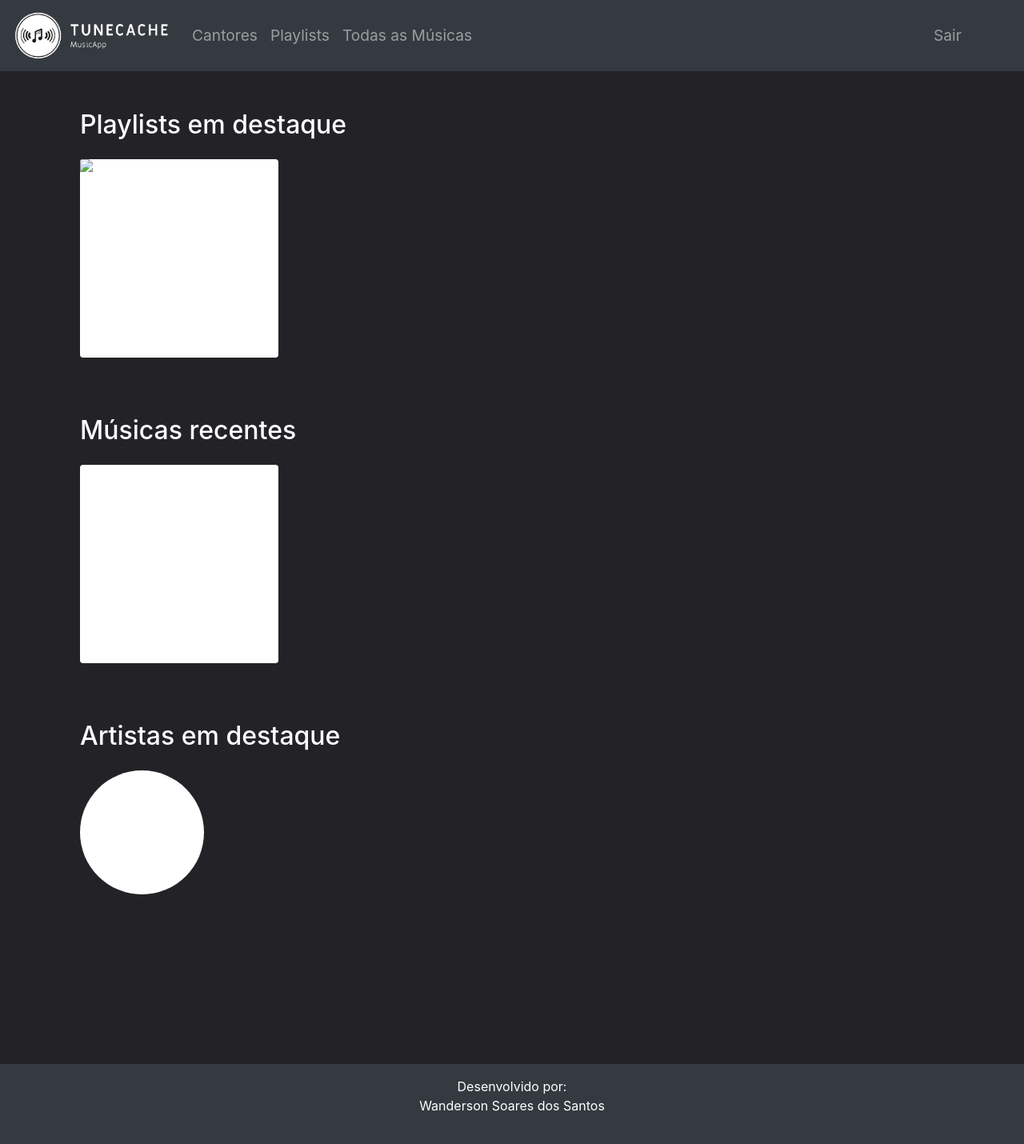
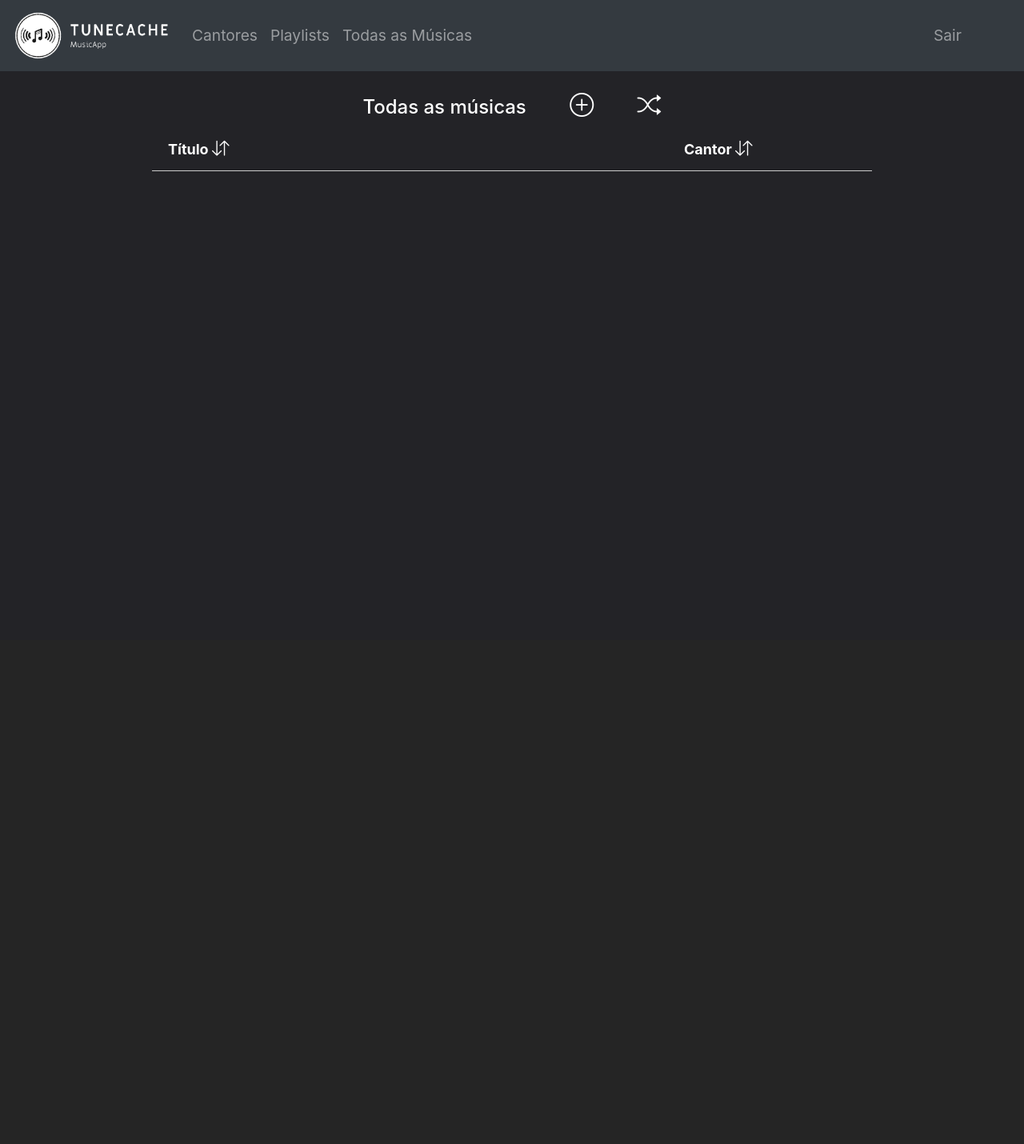
Before and after one commit to wand-CE/tunecache, a Flask app: page / in a window 1280 px wide. Shown: the whole page at 80% size. After the commit the page ends 214 px from the top, so only its background shows below. Run offline with Flask 3, Linux system fonts and the light colour scheme; the visitor is signed in with stand-in values (Sample User, id 1); data that the repository does not hold is empty; parts of the project's set-up code (start-up, migrations or seed data) failed here and were passed over; some libraries are stand-ins or nearby versions.

Commit message:
added function  of shuffle and sort_by

```diff
--- a/website/static/css/all_songs.css
+++ b/website/static/css/all_songs.css
@@ -1,4 +1,4 @@
-ul#musics li {
+ul#musics li[data-target="audio_lista"] {
   width: 900px;
   cursor: pointer;
   background-color: #232327;
@@ -155,7 +155,7 @@ footer {
 }
 
 @media (max-width: 900px) {
-  ul#musics li {
+  ul#musics li[data-target="audio_lista"] {
     width: 100%;
   }
 
@@ -228,3 +228,47 @@ footer {
     width: 100%;
   }
 }
+
+#shuffle_musics {
+  cursor: pointer;
+}
+
+.music_options {
+  position: absolute;
+  width: 100px;
+  display: none;
+  border: 1px solid gray;
+  background-color: white;
+  box-shadow: 2px 2px 5px gray;
+  padding: 0 7px 0 7px;
+  top: 85%;
+  right: 0;
+  z-index: 9999;
+}
+
+.music_options ul {
+  color: black;
+  background-color: white;
+  list-style: none;
+  margin: 0;
+  padding: 0;
+}
+
+.music_options li {
+  margin-bottom: 5px;
+}
+
+.music_options li:last-child {
+  margin-bottom: 0;
+}
+
+.music_options a {
+  text-decoration: none;
+  font-size: 14px;
+}
+
+.music_button {
+  position: relative;
+  border: none;
+  cursor: pointer;
+}
--- a/website/static/js/index.js
+++ b/website/static/js/index.js
@@ -9,7 +9,7 @@ if (!window.location.href.includes("cantores")) {
 var buttons = document.getElementsByClassName("delete_audio");
 
 for (let i = 0; i < buttons.length; i++) {
-  const id = buttons[i].parentElement.id;
+  const id = buttons[i].parentElement.parentElement.parentElement.id;
   buttons[i].addEventListener("click", () => {
     deleteAudio(id);
   });
@@ -20,7 +20,6 @@ function deleteAudio(audioId) {
     method: "POST",
     body: JSON.stringify({ audioId: audioId }),
   }).then((_res) => {
-    console.log(audioId);
     rmAudio = document.querySelector(".audio_lista" + audioId);
     rmAudio.remove();
     var quantidade_musicas = document
@@ -29,6 +28,7 @@ function deleteAudio(audioId) {
     if (quantidade_musicas == 1) {
       document.getElementById("controls").style.display = "none";
     }
+    window.update_music_list();
   });
 }
 
@@ -73,14 +73,13 @@ function addMusic(url, titulo, cantor, playlist) {
       return response.json();
     })
     .then((data) => {
-      console.log("Musica Adicionada");
-      console.log(data);
       if ("added_before" in data) {
         if (data["added_before"] == "YES") {
-          console.log("Já adicionado");
+          console.log("Música já adicionada");
           return "";
         }
       }
+      window.update_music_list();
       // Seleciona o elemento onde o novo elemento será adicionado
       var music_list = document.getElementById("musics");
       // Cria um novo elemento
@@ -93,6 +92,7 @@ function addMusic(url, titulo, cantor, playlist) {
         "flex-row",
         "list-group-item"
       );
+      new_song.dataset.target = "audio_lista";
 
       // Define o conteúdo HTML da div
       new_song.innerHTML = `
@@ -108,12 +108,23 @@ function addMusic(url, titulo, cantor, playlist) {
       src="../static/users/${data["user_id"]}/songs/${data["nome_na_pasta"]}"
       data-info="${data["title"]}|${data["author"]}|${data["thumb"]}"
     ></audio>
-    <button type="button" class="delete_audio close">
-    <span
-    aria-hidden="true"
-    class="bi bi-trash"
-    style="color: white"></span>
-            </button>`;
+    <button
+       type="button"
+       class="music_button close"
+       data-target="{{audio.id}}"
+     >
+       <span
+         aria-hidden="true"
+         class="bi bi-three-dots-vertical"
+         style="color: white"
+       ></span>
+     </button>
+     <div class="music_options">
+       <ul>
+         <li>Editar</li>
+         <li class="delete_audio">Excluir</li>
+       </ul>
+     </div>`;
 
       music_list.appendChild(new_song);
       var songs = document.getElementsByClassName("songs");
@@ -147,8 +158,8 @@ function addData(url, titulo, cantor) {
             for (let i = 0; i < urlsString.length; i++) {
               console.log(urlsString[i]);
               addMusic(urlsString[i], "", "", "YES");
-              console.log("adicionei");
             }
+            console.log("adicionei");
           } else {
             alert("erro ao adicionar músicas");
           }
@@ -182,3 +193,14 @@ window.addEventListener("click", (ev) => {
     }
   }
 });
+
+// Adiciona um event listener para o botão de opções
+var optionsButtons = document.querySelectorAll(".music_button");
+optionsButtons.forEach(function (optionsButton) {
+  optionsButton.addEventListener("click", function () {
+    // Mostra ou esconde o menu de opções
+    var optionsMenu = this.parentNode.querySelector(".music_options");
+    optionsMenu.style.display =
+      optionsMenu.style.display === "block" ? "none" : "block";
+  });
+});
--- a/website/static/js/player.js
+++ b/website/static/js/player.js
@@ -1,21 +1,30 @@
 const controls = document.querySelector("#controls");
 
-var songs = document.getElementsByClassName("songs");
-var idSongs = [];
+var songs;
+var idSongs;
+
+update_music_list();
 
 let button_playpause = document.getElementById("play-control");
 let index = 0;
 let currentMusicId;
 let tituloAtual;
 
-for (var i = 0; i < songs.length; i++) {
-  songs[i].addEventListener("ended", onMusicEnd);
+function update_music_list() {
+  songs = document.getElementsByClassName("songs");
+  idSongs = [];
+
+  Array.from(songs).forEach((song) => {
+    idSongs.push(song.id);
+  });
+
+  for (var i = 0; i < songs.length; i++) {
+    songs[i].addEventListener("ended", onMusicEnd);
+  }
 }
 
-for (let i = 0; i < songs.length; i++) {
-  idSongs.push(songs[i].id);
-}
 window.idSongs;
+window.songs;
 
 const progressbar = document.getElementById("progressbar");
 const volumebar = document.getElementById("volume");
@@ -70,6 +79,14 @@ function updateDataMusic() {
         updateDataMusic();
         currentMusicId.play();
       });
+      mediaSession.setActionHandler("seekbackward", function () {
+        currentMusicId.currentTime -= 5;
+      });
+
+      mediaSession.setActionHandler("seekforward", function () {
+        currentMusicId.currentTime += 5;
+      });
+
       mediaSession.setActionHandler("stop", function () {
         if (!currentMusicId.paused) {
           currentMusicId.pause();
@@ -243,18 +260,14 @@ function secondsToMinutes(time) {
   return `${("0" + minutes).slice(-2)}:${("0" + seconds).slice(-2)}`;
 }
 
-function shuffle_musics(list_songs) {
-  for (let i = list_songs.length - 1; i > 0; i--) {
-    const j = Math.floor(Math.random() * (i + 1));
-    [list_songs[i], list_songs[j]] = [list_songs[j], list_songs[i]];
-  }
-  return list_songs;
-}
-
-let listas = document.getElementsByTagName("li");
+let items = document.querySelector("#musics");
+let listas = Array.from(items.children);
 for (const lista of listas) {
   lista.addEventListener("click", (ev) => {
-    if (ev.target.className != "bi bi-trash") {
+    if (
+      ev.target.className != "bi bi-three-dots-vertical" &&
+      !ev.target.closest(".music_options")
+    ) {
       if (lista.id != "") {
         new_index = Array.from(idSongs).indexOf(`song${lista.id}`);
         if (index != new_index) {
@@ -275,5 +288,105 @@ for (const lista of listas) {
   });
 }
 
+let arrow_title = document.getElementById("arrow_title");
+let arrow_singer = document.getElementById("arrow_singer");
+
+function shuffle_musics() {
+  let lista_musicas = document.querySelector("#musics");
+
+  arrow_title.className = "bi bi-arrow-down-up";
+  arrow_singer.className = "bi bi-arrow-down-up";
+
+  itens_lista = Array.from(lista_musicas.children);
+  titulo_cantor = itens_lista[0];
+  itens_lista.splice(0, 1);
+
+  itens_lista.sort(function () {
+    return 0.5 - Math.random();
+  });
+
+  lista_musicas.appendChild(titulo_cantor);
+  itens_lista.forEach(function (item) {
+    lista_musicas.appendChild(item);
+  });
+
+  update_music_list();
+
+  index = Array.from(idSongs).indexOf(currentMusicId.id);
+}
+
+let sort_by_title = document.getElementById("title");
+let title_click = 0;
+
+let sort_by_singer = document.getElementById("singer");
+let singer_click = 0;
+
+sort_by_title.addEventListener("click", () => {
+  title_click++;
+  sort_musics(title_click, "title");
+});
+
+sort_by_singer.addEventListener("click", () => {
+  singer_click++;
+  sort_musics(singer_click, "singer");
+});
+
+function sort_musics(click, name_of_event) {
+  let lista_musicas = document.querySelector("#musics");
+  let itens_lista = Array.from(lista_musicas.children);
+  titulo_cantor = itens_lista[0];
+  itens_lista.splice(0, 1);
+  if (name_of_event == "title") {
+    let arrow_title = document.getElementById("arrow_title");
+    if (click % 2 != 0) {
+      itens_lista.sort((a, b) => {
+        return a.childNodes[1].innerText.localeCompare(
+          b.childNodes[1].innerText
+        );
+      });
+      arrow_title.className = "bi bi-sort-alpha-down";
+    } else {
+      itens_lista.sort((b, a) => {
+        return a.childNodes[1].innerText.localeCompare(
+          b.childNodes[1].innerText
+        );
+      });
+      arrow_title.className = "bi bi-sort-alpha-up";
+    }
+    arrow_singer.className = "bi bi-arrow-down-up";
+  } else if (name_of_event == "singer") {
+    if (click % 2 != 0) {
+      itens_lista.sort((a, b) => {
+        return a.childNodes[3].innerText.localeCompare(
+          b.childNodes[3].innerText
+        );
+      });
+      arrow_singer.className = "bi bi-sort-alpha-down";
+    } else {
+      itens_lista.sort((b, a) => {
+        return a.childNodes[3].innerText.localeCompare(
+          b.childNodes[3].innerText
+        );
+      });
+      arrow_singer.className = "bi bi-sort-alpha-up";
+    }
+    arrow_title.className = "bi bi-arrow-down-up";
+  }
+
+  lista_musicas.appendChild(titulo_cantor);
+  itens_lista.forEach(function (item) {
+    lista_musicas.appendChild(item);
+  });
+
+  update_music_list();
+
+  index = Array.from(idSongs).indexOf(currentMusicId.id);
+}
+
+let shuffle_button = document.getElementById("shuffle_musics");
+
+shuffle_button.addEventListener("click", shuffle_musics);
+
+window.update_music_list = update_music_list;
 window.onMusicEnd = onMusicEnd;
 window.updateDataMusic = updateDataMusic;
--- a/website/templates/base.html
+++ b/website/templates/base.html
@@ -26,7 +26,7 @@
           <a class="navbar-brand" href="/">
             <img
               src="../static/img/Tune_Logo_Nome_alternative.png"
-              alt="página principal"
+              alt="Todas as Músicas"
               class="logo"
             />
           </a>
@@ -52,7 +52,7 @@
                 <a class="nav-link" href="/playlists">Playlists</a>
               </li>
               <li class="nav-item">
-                <a class="nav-link" href="/allsongs">Todas as Músicas</a>
+                <a class="nav-link" href="/">Todas as Músicas</a>
               </li>
               <li class="nav-item sair">
                 <a class="nav-link" href="/logout">Sair</a>
--- a/website/templates/home.html
+++ /dev/null
@@ -1,59 +0,0 @@
-{% extends 'base.html' %} {% block style_of_page %}
-<style>
-  .card {
-    width: 100%;
-    height: 0;
-    padding-bottom: 100%;
-    position: relative;
-    overflow: hidden;
-    border: 0;
-  }
-
-  .card img {
-    position: absolute;
-    top: 0;
-    left: 0;
-    width: 100%;
-    height: 100%;
-    object-fit: cover;
-  }
-
-  .card i {
-    font-size: 100px;
-    height: 0;
-    padding-top: 30%;
-  }
-</style>
-<link rel="stylesheet" href="../static/css/home.css" />
-{% endblock %} {% block title %}TuneCache{% endblock %} {% block content %}
-<main class="container my-5">
-  <section class="playlists_em_destaque">
-    <h2 class="mb-4">Playlists em destaque</h2>
-    <div class="row">
-      <div class="col-md-3 mb-4">
-        <div class="card">
-          <img src="" alt="Capa da Playlist" />
-        </div>
-      </div>
-    </div>
-  </section>
-  <section class="recentes my-5">
-    <h2 class="mb-4">Músicas recentes</h2>
-    <div class="row">
-      <div class="col-md-3 mb-4">
-        <div class="card"></div>
-      </div>
-    </div>
-  </section>
-  <section class="artistas_em_destaque">
-    <h2 class="mb-4">Artistas em destaque</h2>
-    <div class="row">
-      <div class="col-md-2 mb-4">
-        <div class="card rounded-circle">
-          <img src="" alt="Icone Artista" />
-        </div>
-      </div>
-    </div>
-  </section>
-</main>
-{% endblock %}
--- a/website/templates/playlists.html
+++ b/website/templates/playlists.html
@@ -16,10 +16,7 @@ block title %}Playlists{% endblock %} {% block content %}
     <div class="col-md-3 mb-3">
       <a href="/playlists/{{ playlist.titulo }}" class="text-light">
         <div class="card bg-dark text-light">
-          <img
-            src="https://via.placeholder.com/350x150"
-            class="card-img-top h-100"
-          />
+          <img src="{{playlist.audios[0].thumb}}" class="card-img-top h-100" />
           <h5 class="card-title ml-3">
             {{playlist.titulo}}
             <a class="text-light">
--- a/website/templates/view_songs.html
+++ b/website/templates/view_songs.html
@@ -13,20 +13,46 @@ content %}
           class="bi bi-plus-circle ml-5"
           style="font-size: 30px; display: none"
         ></i>
+        <i
+          id="shuffle_musics"
+          title="ordem aleatória"
+          class="bi bi-shuffle ml-5"
+          style="font-size: 30px"
+        ></i>
       </h4>
       <div class="d-flex flex-wrap justify-content-center">
         <ul class="list-group list-group-flush" id="musics">
           <li
             class="d-flex flex-row list-group-item"
             style="font-size: large; font-weight: bold"
+            data-target="audio_lista"
           >
-            <div style="flex: 3">Título</div>
-            <div style="flex: 1">Cantor</div>
+            <div style="flex: 3">
+              <span id="title"
+                >Título
+                <span
+                  class="bi bi-arrow-down-up"
+                  id="arrow_title"
+                  style="font-size: larger"
+                ></span
+              ></span>
+            </div>
+            <div style="flex: 1">
+              <span id="singer"
+                >Cantor
+                <span
+                  class="bi bi-arrow-down-up"
+                  id="arrow_singer"
+                  style="font-size: larger"
+                ></span
+              ></span>
+            </div>
           </li>
           {% for audio in songs_list %}
           <li
             id="{{audio.id}}"
             class="audio_lista{{ audio.id }} d-flex flex-row list-group-item"
+            data-target="audio_lista"
           >
             <span id="audio_song{{ audio.id }}" style="flex: 3">
               {{ audio.title }}
@@ -40,13 +66,23 @@ content %}
               src="../static/users/{{ user.id }}/songs/{{ audio.nome_na_pasta }}"
               data-info="{{ audio.title }}|{{ audio.author }}|{{audio.thumb}}"
             ></audio>
-            <button type="button" class="delete_audio close">
+            <button
+              type="button"
+              class="music_button close"
+              data-target="{{audio.id}}"
+            >
               <span
                 aria-hidden="true"
-                class="bi bi-trash"
+                class="bi bi-three-dots-vertical"
                 style="color: white"
               ></span>
             </button>
+            <div class="music_options">
+              <ul>
+                <li>Editar</li>
+                <li class="delete_audio">Excluir</li>
+              </ul>
+            </div>
           </li>
           {% endfor %}
         </ul>
@@ -121,7 +157,14 @@ content %}
       class="volume d-flex justify-content-end align-items-center flex-grow-1"
     >
       <i id="vol-icon" class="bi bi-volume-up-fill"></i>
-      <input id="volume" type="range" min="0" max="100" step="1" value="100" />
+      <input
+        id="volume"
+        type="range"
+        min="0"
+        max="100"
+        step="0.01"
+        value="100"
+      />
     </div>
     <input
       id="progressbar"
--- a/website/views.py
+++ b/website/views.py
@@ -11,12 +11,7 @@ from . import db
 
 views = Blueprint('views', __name__)
 
-@views.route('/')
-@login_required
-def home():
-    return render_template('home.html', user=current_user)
-
-@views.route('/allsongs', methods=['GET', 'POST'])
+@views.route('/', methods=['GET', 'POST'])
 @login_required
 def all_songs():
     return render_template('view_songs.html',
```
Also changed, not shown: website/static/css/home.css (deleted).
